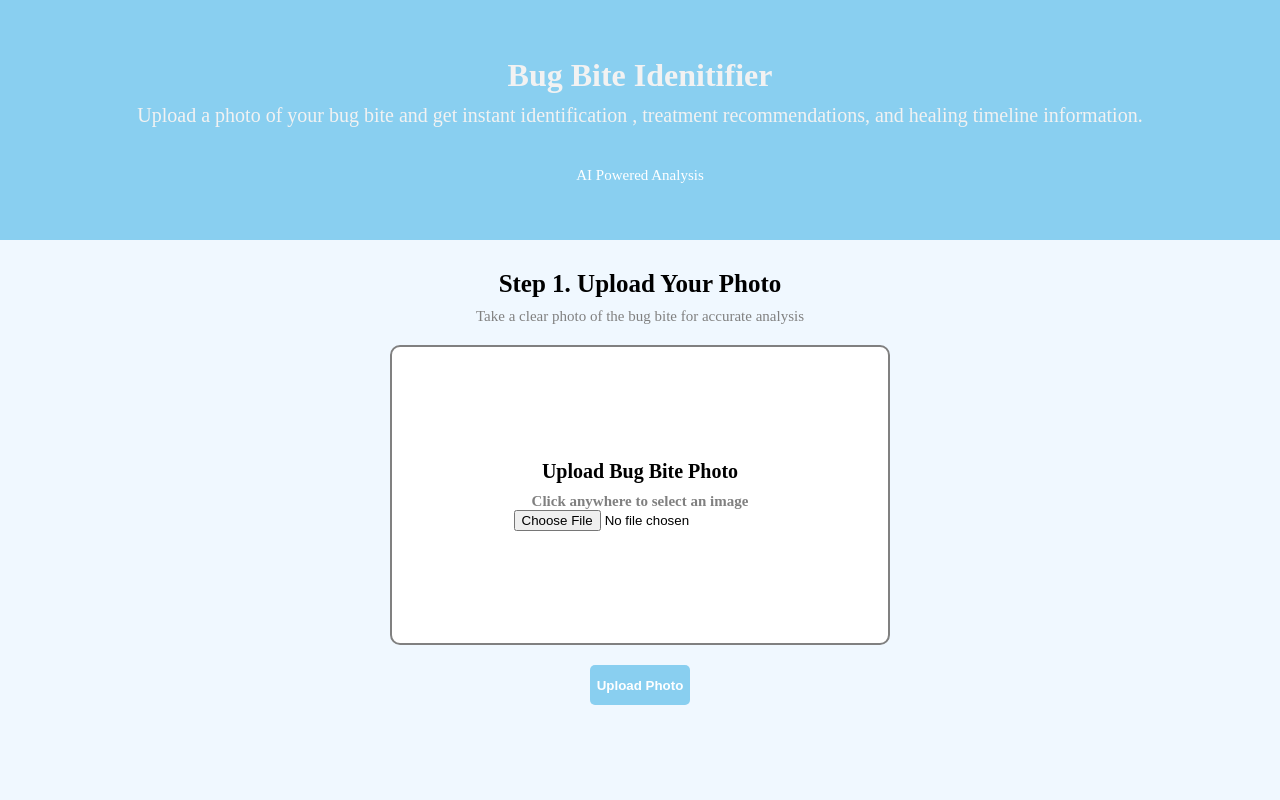
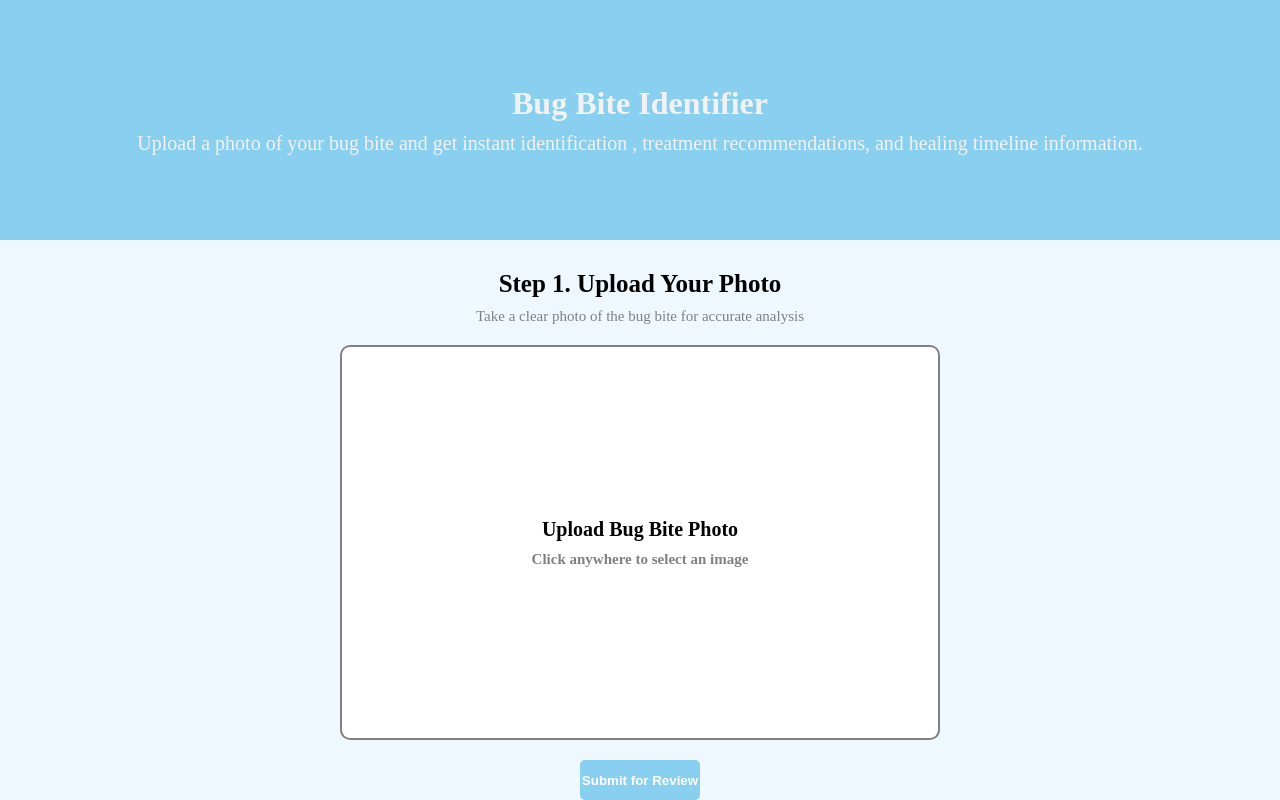
Before and after one commit to BugBiteIdentifier/Bug-Bite-Identifier, a Flask app: page / in a window 1280 px wide. Run offline with Flask 3, Linux system fonts and the light colour scheme.

Commit message:
fixed some css on homepage, displayed a photo once an user selects one

```diff
--- a/static/HomePage.css
+++ b/static/HomePage.css
@@ -23,13 +23,6 @@
     font-weight: 500;
     font-size: 20px;
     margin-top: 10px;
-}
-
-.ai-info{
-    color: white;
-    font-weight: 300;
-    font-size: 15px;
-    margin-top: 40px;
 }
 
 .upload-photo-container{
@@ -58,8 +51,8 @@
     display: flex;
     flex-direction: column;
     margin-top: 20px;
-    width: 500px;
-    height: 300px;
+    width: 600px;
+    height: 400px;
     border: 2px solid gray;
     border-radius: 10px;
     display: flex;
@@ -84,7 +77,7 @@
 
 .submit-button{
     margin-top: 20px;
-    width: 100px;
+    width: 120px;
     height: 40px;
     border: none;
     border-radius: 5px;
@@ -97,3 +90,11 @@
 .submit-button:hover{
     background: #007acc;
 }
+
+#preview{
+    display: none;
+    max-width: 90%;
+    max-height: 90%;
+    margin-top: 10px;
+    border-radius: 10px;
+}
--- a/templates/HomePage.html
+++ b/templates/HomePage.html
@@ -4,25 +4,43 @@
     <title>Bug Bite Idenitifier</title>
     <link rel="stylesheet" href="{{ url_for('static', filename='HomePage.css') }}">
 </head>
+<script>
+    function previewImage(event) {
+        var reader = new FileReader();
+        reader.onload = function(){
+            var output = document.getElementById('preview');
+            output.src = reader.result;
+            output.style.display = 'block';
+        };
+        reader.readAsDataURL(event.target.files[0]);
+
+        // hide the text inside the box
+        document.querySelector('.title-of-upload-box').style.display = 'none';
+        document.querySelector('.upload-photo-desc').style.display = 'none';
+    }
+</script>
+
 <body>
     <div class = "title-container">
-        <h1 class = "title">Bug Bite Idenitifier</h1>
+        <h1 class = "title">Bug Bite Identifier</h1>
         <p class = "app-info">Upload a photo of your bug bite and get instant identification , treatment recommendations, and healing timeline information.</p>
-        <p class = "ai-info">AI Powered Analysis</p>
     </div>
 
     <div class = "upload-photo-container">
         <h3 class = "step-1-text">Step 1. Upload Your Photo</h3>
         <p class = "step-1-desc">Take a clear photo of the bug bite for accurate analysis</p>
 
-     <div class="upload-photo-box">
-        <h6 class = "title-of-upload-box">Upload Bug Bite Photo</h6>
-        <p class = "upload-photo-desc">Click anywhere to select an image</p>
-        <input type="file" name="file" accept="image/*" required>
+    <div class="upload-photo-box" onclick="document.getElementById('fileInput').click()">
+        <h6 class="title-of-upload-box">Upload Bug Bite Photo</h6>
+        <p class="upload-photo-desc">Click anywhere to select an image</p>
+        <input id="fileInput" type="file" name="file" accept="image/*" required style="display: none;" onchange="previewImage(event)">
+        <img id="preview" src="" alt="Image Preview"/>
     </div>
 
+
+
     <form action="/predict" method="post" enctype="multipart/form-data">
-        <button class = "submit-button" type="submit">Upload Photo</button>
+        <button class = "submit-button" type="submit">Submit for Review</button>
     </form>
 
 
```
